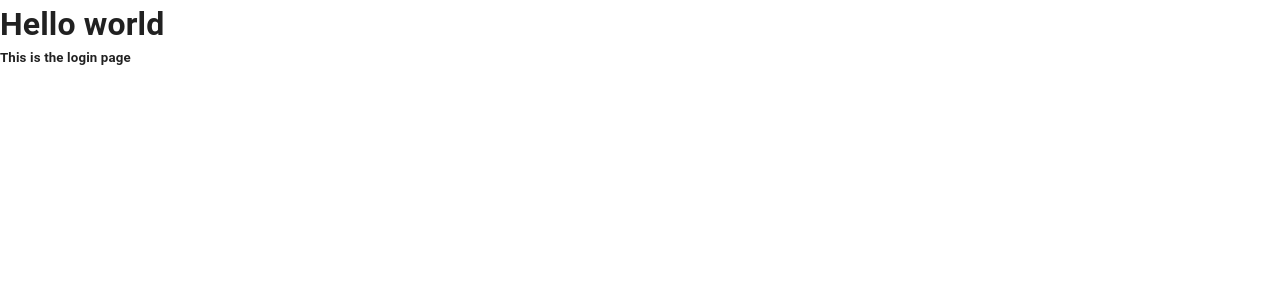
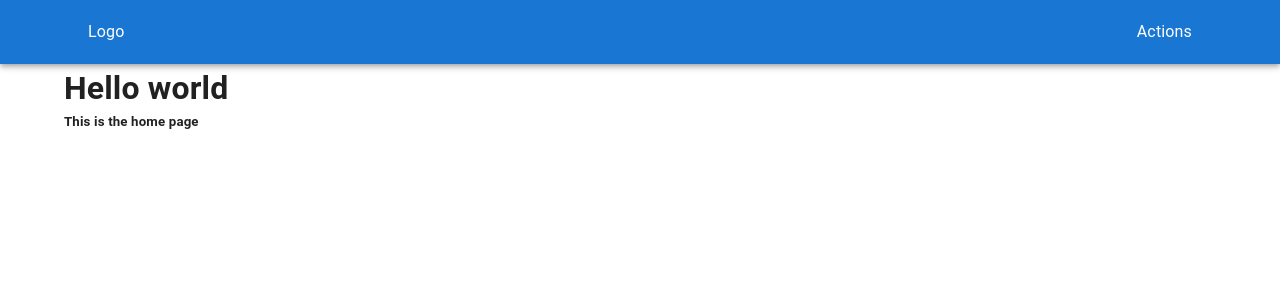
Before and after one commit to pviniciusm/react-base-template, a React (Vite) app: page /login in a window 1280 px wide. Shown: the top 300 px of the page. Built offline with nearby package versions, Linux system fonts and the light colour scheme.

Commit message:
style: usage of mui containers

```diff
--- a/src/components/Header.tsx
+++ b/src/components/Header.tsx
@@ -1,4 +1,4 @@
-import { AppBar, Toolbar, styled } from "@mui/material";
+import { AppBar, Container, Toolbar, styled } from "@mui/material";
 
 const ToolbarStyled = styled(Toolbar)`
     display: flex;
@@ -9,6 +9,7 @@ const ToolbarStyled = styled(Toolbar)`
 export const Header = () => {
     return (
         <AppBar position="static">
+            <Container>
                 <ToolbarStyled>
                     <div>
                         <span>Logo</span>
@@ -17,6 +18,7 @@ export const Header = () => {
                         <span>Actions</span>
                     </div>
                 </ToolbarStyled>
+            </Container>
         </AppBar>
     );
 };
--- a/src/pages/Home.tsx
+++ b/src/pages/Home.tsx
@@ -1,11 +1,14 @@
+import { Container } from "@mui/material";
 import { Header } from "../components/Header";
 
 export const Home = () => {
     return (
         <>
             <Header />
-            <h1>Hello world</h1>
-            <h5>This is the home page</h5>
+            <Container>
+                <h1>Hello world</h1>
+                <h5>This is the home page</h5>
+            </Container>
         </>
     );
 };
--- a/src/pages/Login.tsx
+++ b/src/pages/Login.tsx
@@ -1,8 +1,14 @@
+import { Container } from "@mui/material";
+import { Header } from "../components/Header";
+
 export const Login = () => {
     return (
-        <div>
-            <h1>Hello world</h1>
-            <h5>This is the login page</h5>
-        </div>
+        <>
+            <Header />
+            <Container>
+                <h1>Hello world</h1>
+                <h5>This is the home page</h5>
+            </Container>
+        </>
     );
 };
```
Lines whose indentation alone changed are shown as unchanged.
